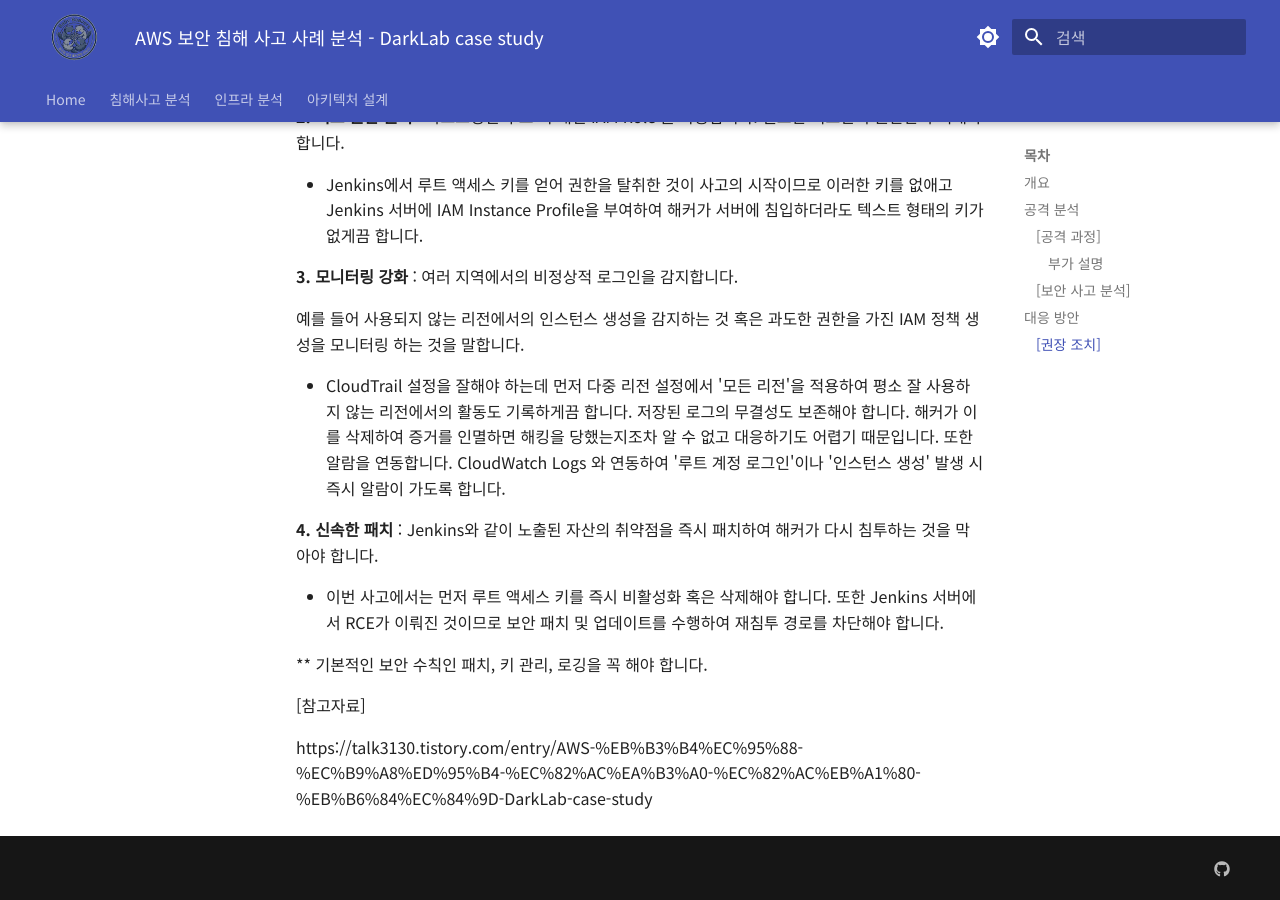
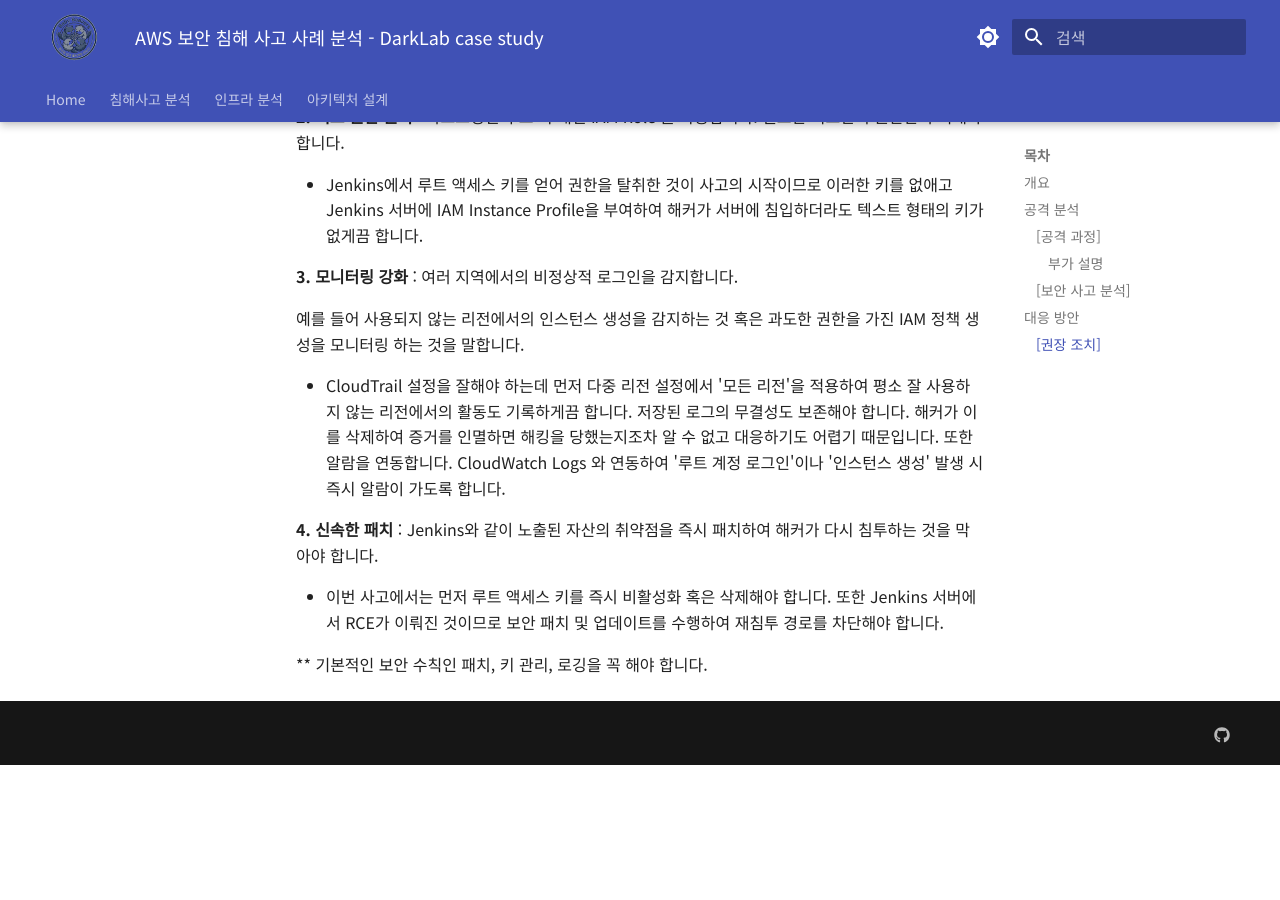
Before and after one commit to UniteLiveDisperseDie/secure-cloud-architecture-docs, an MkDocs documentation site: the page built from docs/01-incident/case-DarkLab.md, in a window 1280 px wide and 900 px high, scrolled down 2693 px. Built offline with MkDocs 1.6.1 and Material for MkDocs 9.7.7, drawn with Linux system fonts in a browser that asks for light colours; after the commit the page ends 3458 px from its top, so only the background shows below that.

Commit message:
fix reference

```diff
--- a/docs/01-incident/case-DarkLab.md
+++ b/docs/01-incident/case-DarkLab.md
@@ -82,7 +82,3 @@
 - 이번 사고에서는 먼저 루트 액세스 키를 즉시 비활성화 혹은 삭제해야 합니다. 또한 Jenkins 서버에서 RCE가 이뤄진 것이므로 보안 패치 및 업데이트를 수행하여 재침투 경로를 차단해야 합니다.
 
 \*\* 기본적인 보안 수칙인 패치, 키 관리, 로깅을 꼭 해야 합니다.
-
-[참고자료]
-
-https://talk3130.tistory.com/entry/AWS-%EB%B3%B4%EC%95%88-%EC%B9%A8%ED%95%B4-%EC%82%AC%EA%B3%A0-%EC%82%AC%EB%A1%80-%EB%B6%84%EC%84%9D-DarkLab-case-study
```
Also changed, not shown: docs/01-incident/case-NPM.md (+1 -2 lines), docs/01-incident/case-bignumNPM.md (+0 -2 lines), docs/02-infra/analysis-CICD.md (+0 -4 lines).
